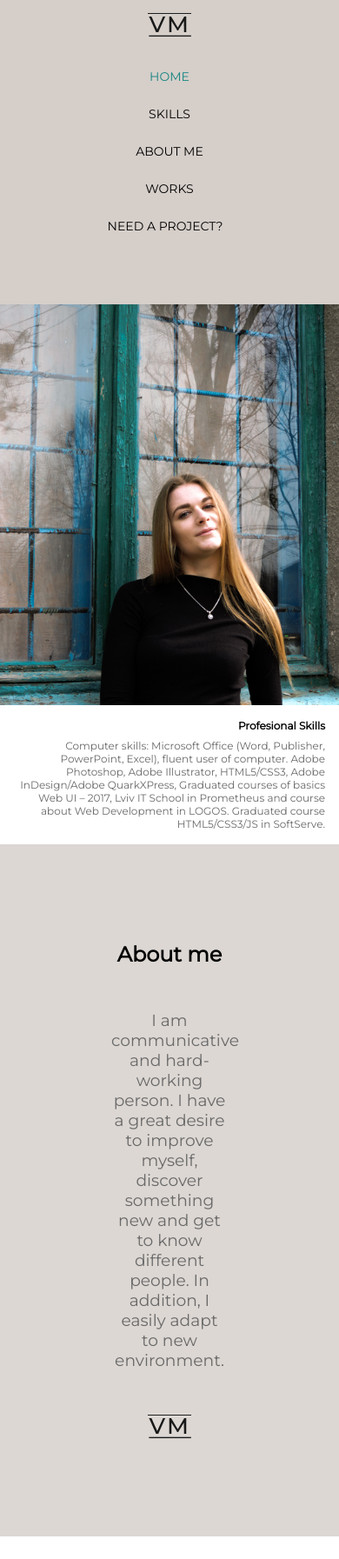
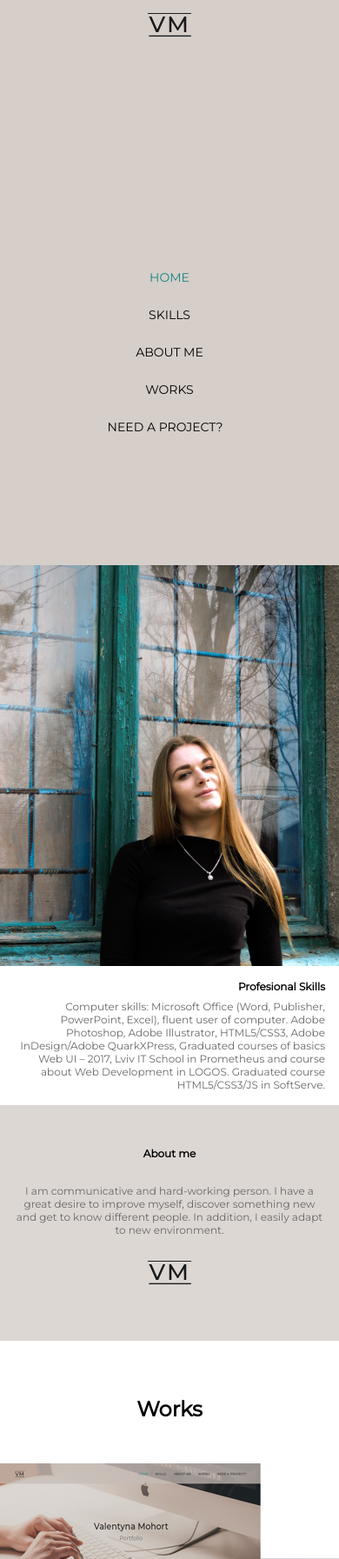
Before and after one commit to valentyna97/my_portfolio, a PHP site: page / in a window 390 px wide; the page is wider, and only the part inside the window is pictured. Shown: the top 1793 px of that part at 87% size. Run offline with PHP 8.4, Linux system fonts and the light colour scheme.

Commit message:
change css about me mob

```diff
--- a/css/index.css
+++ b/css/index.css
@@ -392,7 +392,8 @@ header .link_header li a:hover {
         display: flex;
         flex-direction: column;
         align-items: center;
-        height: 269px;
+        height: 500px;
+
         opacity: 1;
         background: none;
     }
@@ -408,19 +409,19 @@ header .link_header li a:hover {
         padding-top: 25px;
         margin-left: 0;
 
+
     }
     #main_content {
-        min-height: 350px;
         background-image: none;
         background-color: #d5cec9;
     }
-    .photo_me{
+    .photo_me {
         min-height: 350px;
     }
     #skills_content {
-    display: flex;
-    flex-direction: column-reverse;
-    grid-template-columns: none;
+        display: flex;
+        flex-direction: column-reverse;
+        grid-template-columns: none;
 
     }
     .title_skills {
@@ -431,4 +432,15 @@ header .link_header li a:hover {
         font-size: 12px;
         padding: 0 1rem 1rem 1rem;
     }
+    .title_me {
+        font-size: 12px;
+        padding-top: 3rem;
+    }
+    .text_me {
+        font-size: 12px;
+        padding: 1rem;
+    }
+    .logo_in_about_me{
+        padding-bottom: 4rem;
+    }
 }
```
